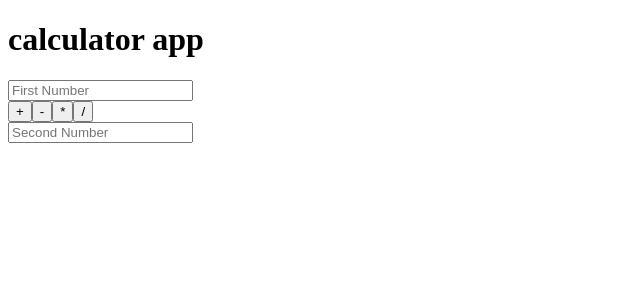
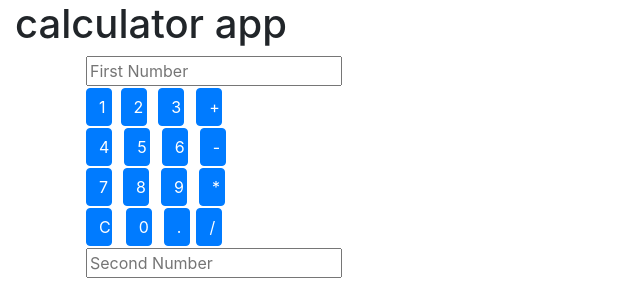
Before and after one commit to Xavier-J-Ortiz/quick-dirty-angular5-calculator, an Angular app: page / in a window 1280 px wide. Shown: the top 308 px of the page, without its empty margins (0-640 px from the left). Built offline with nearby package versions, Linux system fonts and the light colour scheme.

Commit message:
Removed ng-bootstrap, commenced bootstrap visual cleanup
Wanted to improve the visual aspect of this app. Will be a work in
progress, but for the time being.

```diff
--- a/src/app/app.module.ts
+++ b/src/app/app.module.ts
@@ -4,7 +4,6 @@ import { NgModule } from '@angular/core';
 
 
 import { AppComponent } from './app.component';
-import { NgbModule } from '@ng-bootstrap/ng-bootstrap';
 import { OperationsService } from './operations.service';
 import { FormsModule } from '@angular/forms';
 
@@ -16,7 +15,6 @@ import { FormsModule } from '@angular/forms';
   ],
   imports: [
     BrowserModule,
-    NgbModule.forRoot(),
     FormsModule
   ],
   providers: [OperationsService],
--- a/src/app/calculator/calculator.component.css
+++ b/src/app/calculator/calculator.component.css
@@ -0,0 +1,6 @@
+.num-field {
+	margin: 1px 1px 1px 1px;
+}
+.num-key {
+	margin: 1px 1px 1px 1px;
+}
--- a/src/app/calculator/calculator.component.html
+++ b/src/app/calculator/calculator.component.html
@@ -1,12 +1,69 @@
-<div>
+<div class="container">
+  <div class="row num-field">
     <input type="number" placeholder="First Number" [(ngModel)] = numOne>
   </div>
-<div>
-  <button (click)="add()">+</button> <button (click)="sub()">-</button> <button (click)="mult()">*</button> <button (click)="divi()">/</button>
+  <div class="key-pad container">
+    <div class="row">
+      <div class="num-key">
+        <button class="btn btn-primary centered col-md-3">1</button>
       </div>
-<div>
+      <div class="num-key">
+        <button class="btn btn-primary centered col-md-3">2</button>
+      </div>
+      <div class="num-key">
+        <button class="btn btn-primary centered col-md-3">3</button>
+      </div>
+      <div class="num-key">
+        <button class="btn btn-primary centered col-md-3" (click)="add()">+</button>
+      </div>
+    </div>
+    <div class="row">
+      <div class="num-key">
+        <button class="btn btn-primary centered col-md-3">4</button>
+      </div>
+      <div class="num-key">
+        <button class="btn btn-primary centered col-md-3">5</button>
+      </div>
+      <div class="num-key">
+        <button class="btn btn-primary centered col-md-3">6</button>
+      </div>
+      <div class="num-key">
+        <button class="btn btn-primary centered col-md-3" (click)="sub()">-</button>
+      </div>
+    </div>
+    <div class="row">
+      <div class="num-key">
+        <button class="btn btn-primary centered col-md-3">7</button>
+      </div>
+      <div class="num-key">
+        <button class="btn btn-primary centered col-md-3">8</button>
+      </div>
+      <div class="num-key">
+        <button class="btn btn-primary centered col-md-3">9</button>
+      </div>
+      <div class="num-key">
+        <button class="btn btn-primary centered col-md-3" (click)="mult()">*</button>
+      </div>
+    </div>
+    <div class="row">
+      <div class="num-key">
+        <button class="btn btn-primary centered col-md-3">C</button>
+      </div>
+      <div class="num-key">
+        <button class="btn btn-primary centered col-md-3">0</button>
+      </div>
+      <div class="num-key">
+        <button class="btn btn-primary centered col-md-3">.</button>
+      </div>
+      <div class="num-key">
+        <button class="btn btn-primary centered col-md-3" (click)="divi()">/</button>
+      </div>
+    </div>
+  </div>
+  <div class="row num-field">
     <input type="number" placeholder="Second Number" [(ngModel)] = numTwo>
   </div>
   <div *ngIf="answer">
     <p>{{answer}}</p>
   </div>
+</div>
--- a/src/index.html
+++ b/src/index.html
@@ -8,7 +8,7 @@
   <meta name="viewport" content="width=device-width, initial-scale=1">
   <link rel="icon" type="image/x-icon" href="favicon.ico">
 </head>
-<body>
+<body class="container-fluid">
   <app-root></app-root>
 </body>
 </html>
```
Also changed, not shown: package.json (+18 -16 lines), .angular-cli.json, 1 other file (tests, documents, lock files or other folders). Lines whose indentation alone changed are shown as unchanged.
